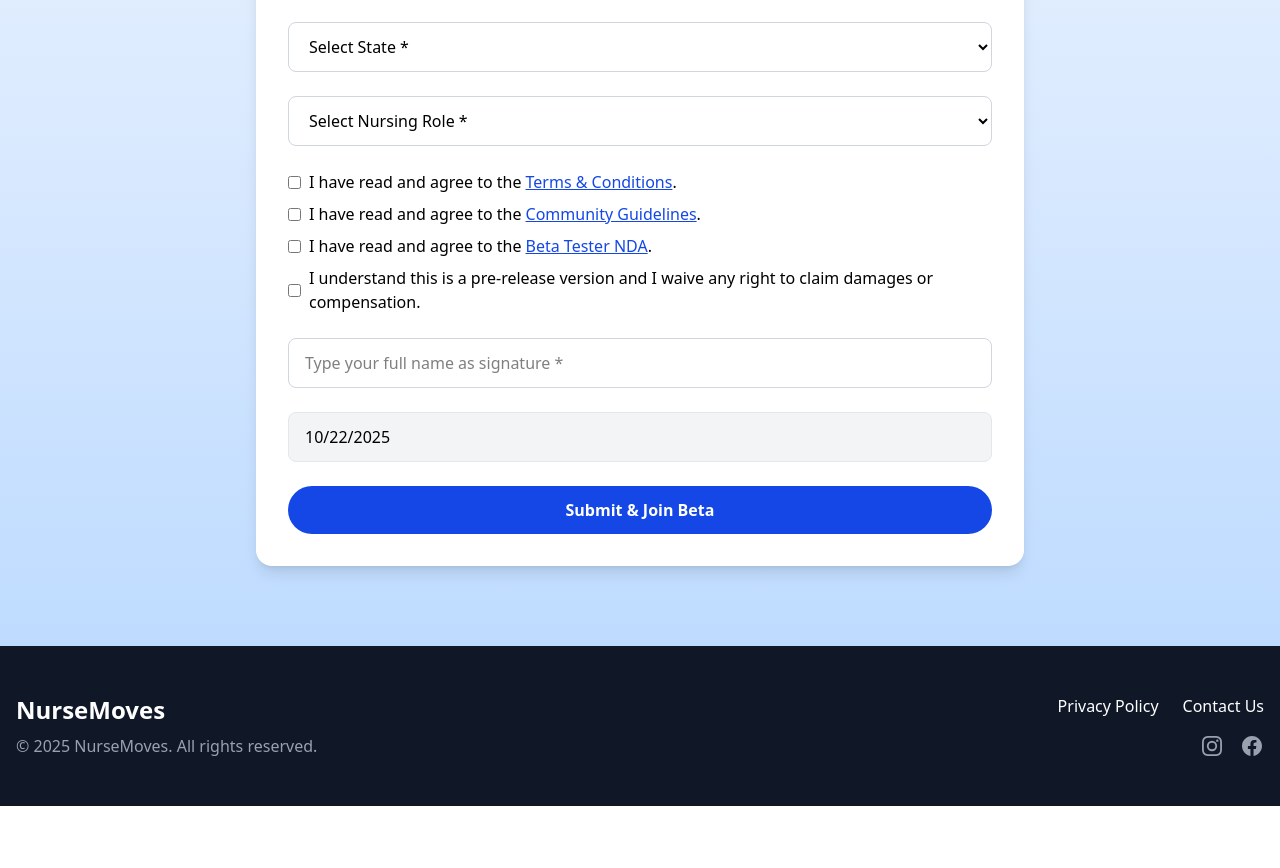
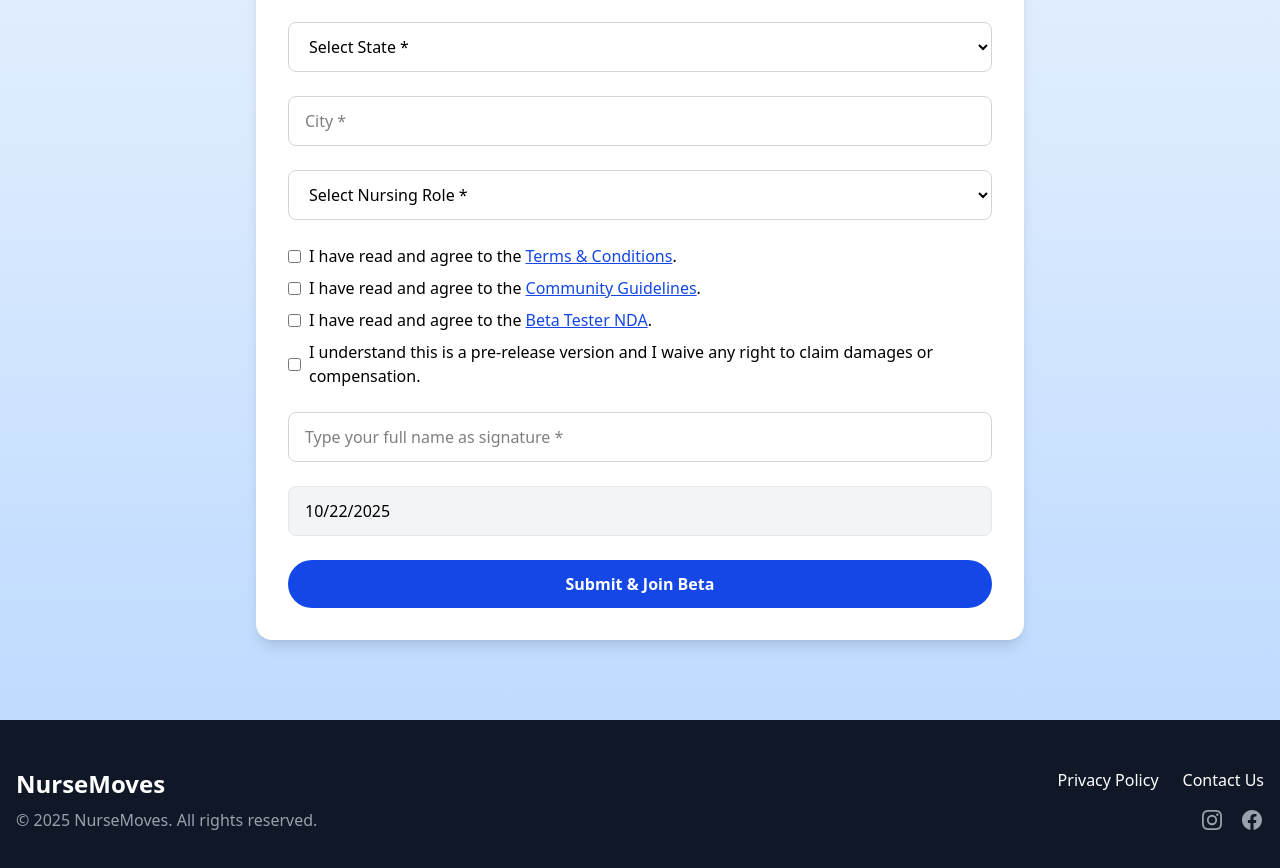
Before and after one commit to Thisalzzz/nursemoves-landing-, a React (Vite) app: page / in a window 1280 px wide. Shown: the part 6166-7034 px from the top of the page. Before the commit the page ends 6972 px from the top, so only its background shows below. Built offline with nearby package versions, Linux system fonts and the light colour scheme.

Commit message:
added city

```diff
--- a/src/components/LegalSignOff.jsx
+++ b/src/components/LegalSignOff.jsx
@@ -8,8 +8,9 @@
 const [formData, setFormData] = useState({
   fullName: "",
   email: "",
-  phone: "",          //  NEW
-  state: "",          //  NEW (US states dropdown)
+  phone: "",
+  state: "",
+  city: "",          // ✅ NEW
   role: "",
   checkbox1: false,
   checkbox2: false,
@@ -42,8 +43,9 @@
 if (
   !formData.fullName ||
   !formData.email ||
-  !formData.phone ||     // ✅
-  !formData.state ||     // ✅
+  !formData.phone ||
+  !formData.state ||
+  !formData.city ||     // NEW
   !formData.role ||
   !formData.signature ||
   !formData.checkbox1 ||
@@ -98,6 +100,7 @@
         email: "",
         phone: "",
         state: "",
+        city: "",          // RESET
         role: "",
         checkbox1: false,
         checkbox2: false,
@@ -225,6 +228,17 @@
             <option value="WI">Wisconsin</option>
             <option value="WY">Wyoming</option>
           </select>
+
+          {/* City (Manual Input) */}
+          <input
+            type="text"
+            name="city"
+            placeholder="City *"
+            value={formData.city}
+            onChange={handleChange}
+            className="w-full px-4 py-3 border border-gray-300 rounded-lg focus:outline-none focus:ring-2 focus:ring-blue-400"
+          />
+
 
 
           {/* Nursing Role (Dropdown) */}
```
